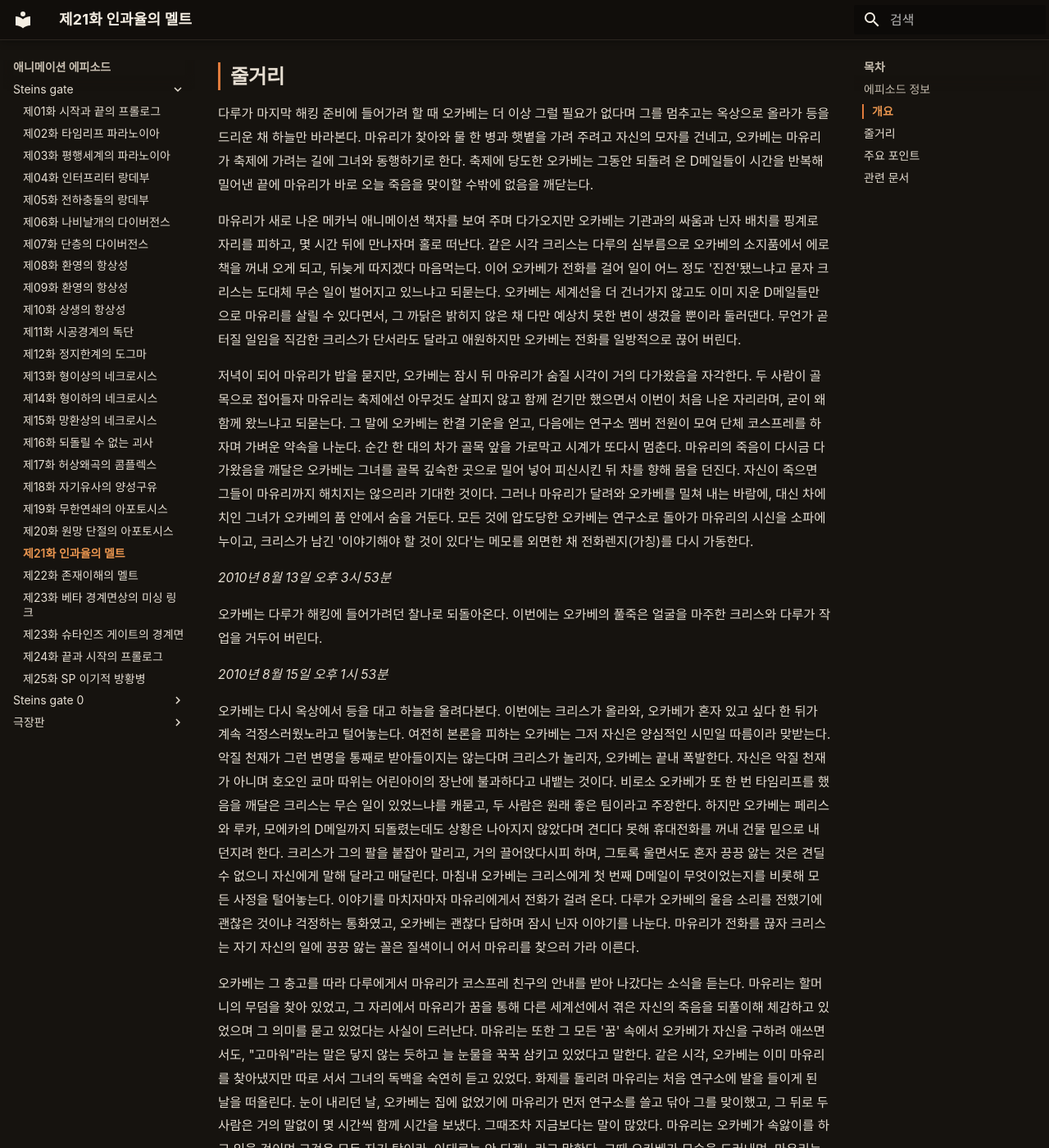
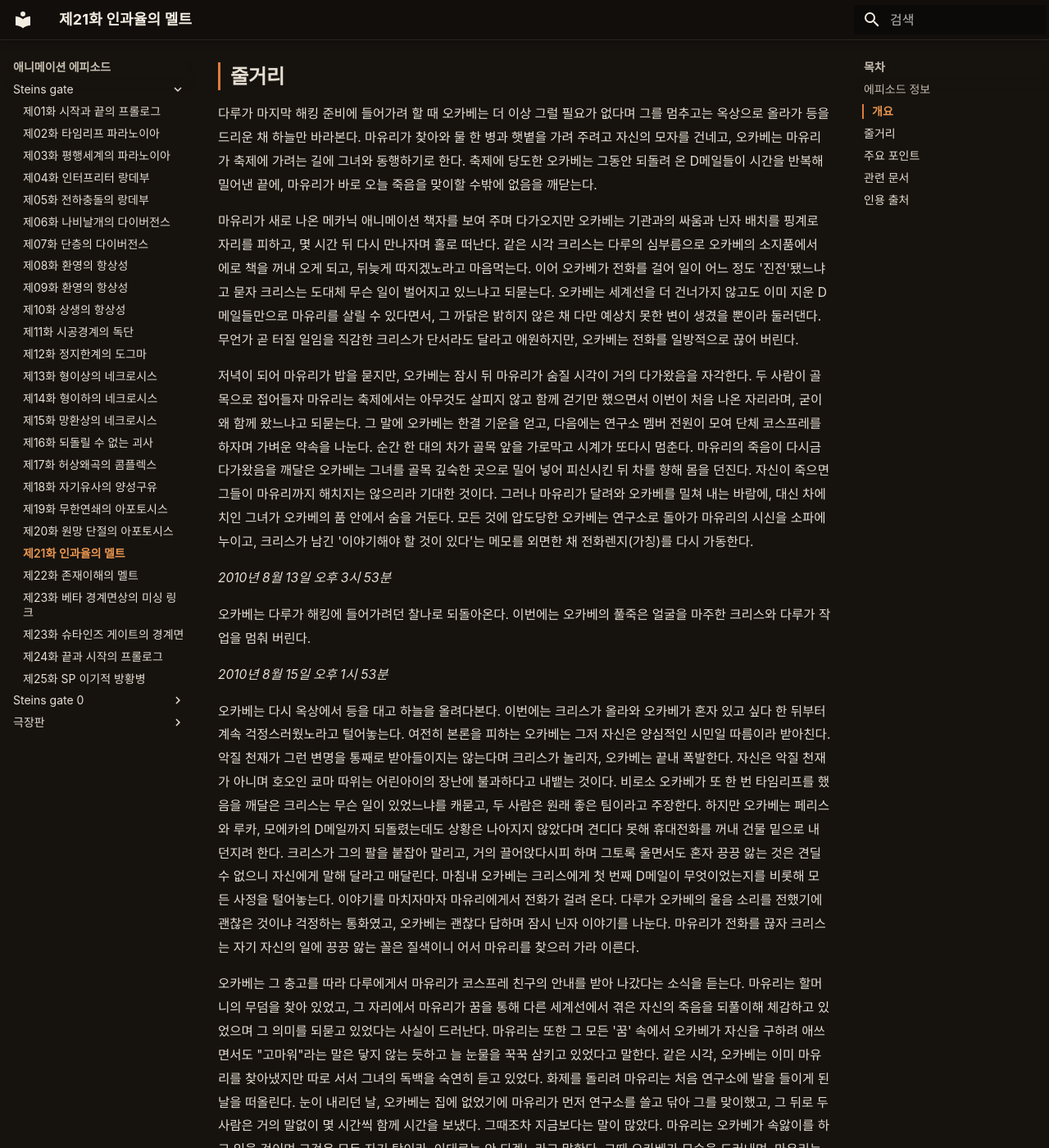
Before and after one commit to sgwiki/sgwiki.github.io, an MkDocs documentation site: the page built from wiki/애니메이션-에피소드/steins-gate/제21화-인과율의-멜트.md, in a window 1280 px wide and 1400 px high, scrolled down 1500 px. Shown: the whole window at 82% size. Built offline with MkDocs 1.6.1 and Material for MkDocs 9.7.7, drawn with Linux system fonts in a browser that asks for light colours; some web fonts are replaced; some of the changed text lies outside the part shown.

Commit message:
chore(wiki): 제21화 정비 — 번역투 동사 교정(거두어→멈춰·맞받는다→받아친다)·조사 호응(뒤가→뒤부터)·구어 줄임말 회피(축제에선→축제에서는)·문어체 호응·인용 출처 섹션 추가

```diff
--- a/wiki/애니메이션-에피소드/steins-gate/제21화-인과율의-멜트.md
+++ b/wiki/애니메이션-에피소드/steins-gate/제21화-인과율의-멜트.md
@@ -34,33 +34,33 @@
 
 ## 줄거리
 
-다루가 마지막 해킹 준비에 들어가려 할 때 오카베는 더 이상 그럴 필요가 없다며 그를 멈추고는 옥상으로 올라가 등을 드리운 채 하늘만 바라본다. 마유리가 찾아와 물 한 병과 햇볕을 가려 주려고 자신의 모자를 건네고, 오카베는 마유리가 축제에 가려는 길에 그녀와 동행하기로 한다. 축제에 당도한 오카베는 그동안 되돌려 온 D메일들이 시간을 반복해 밀어낸 끝에 마유리가 바로 오늘 죽음을 맞이할 수밖에 없음을 깨닫는다.
+다루가 마지막 해킹 준비에 들어가려 할 때 오카베는 더 이상 그럴 필요가 없다며 그를 멈추고는 옥상으로 올라가 등을 드리운 채 하늘만 바라본다. 마유리가 찾아와 물 한 병과 햇볕을 가려 주려고 자신의 모자를 건네고, 오카베는 마유리가 축제에 가려는 길에 그녀와 동행하기로 한다. 축제에 당도한 오카베는 그동안 되돌려 온 D메일들이 시간을 반복해 밀어낸 끝에, 마유리가 바로 오늘 죽음을 맞이할 수밖에 없음을 깨닫는다.
 
-마유리가 새로 나온 메카닉 애니메이션 책자를 보여 주며 다가오지만 오카베는 기관과의 싸움과 닌자 배치를 핑계로 자리를 피하고, 몇 시간 뒤에 만나자며 홀로 떠난다. 같은 시각 크리스는 다루의 심부름으로 오카베의 소지품에서 에로 책을 꺼내 오게 되고, 뒤늦게 따지겠다 마음먹는다. 이어 오카베가 전화를 걸어 일이 어느 정도 '진전'됐느냐고 묻자 크리스는 도대체 무슨 일이 벌어지고 있느냐고 되묻는다. 오카베는 세계선을 더 건너가지 않고도 이미 지운 D메일들만으로 마유리를 살릴 수 있다면서, 그 까닭은 밝히지 않은 채 다만 예상치 못한 변이 생겼을 뿐이라 둘러댄다. 무언가 곧 터질 일임을 직감한 크리스가 단서라도 달라고 애원하지만 오카베는 전화를 일방적으로 끊어 버린다.
+마유리가 새로 나온 메카닉 애니메이션 책자를 보여 주며 다가오지만 오카베는 기관과의 싸움과 닌자 배치를 핑계로 자리를 피하고, 몇 시간 뒤 다시 만나자며 홀로 떠난다. 같은 시각 크리스는 다루의 심부름으로 오카베의 소지품에서 에로 책을 꺼내 오게 되고, 뒤늦게 따지겠노라고 마음먹는다. 이어 오카베가 전화를 걸어 일이 어느 정도 '진전'됐느냐고 묻자 크리스는 도대체 무슨 일이 벌어지고 있느냐고 되묻는다. 오카베는 세계선을 더 건너가지 않고도 이미 지운 D메일들만으로 마유리를 살릴 수 있다면서, 그 까닭은 밝히지 않은 채 다만 예상치 못한 변이 생겼을 뿐이라 둘러댄다. 무언가 곧 터질 일임을 직감한 크리스가 단서라도 달라고 애원하지만, 오카베는 전화를 일방적으로 끊어 버린다.
 
-저녁이 되어 마유리가 밥을 묻지만, 오카베는 잠시 뒤 마유리가 숨질 시각이 거의 다가왔음을 자각한다. 두 사람이 골목으로 접어들자 마유리는 축제에선 아무것도 살피지 않고 함께 걷기만 했으면서 이번이 처음 나온 자리라며, 굳이 왜 함께 왔느냐고 되묻는다. 그 말에 오카베는 한결 기운을 얻고, 다음에는 연구소 멤버 전원이 모여 단체 코스프레를 하자며 가벼운 약속을 나눈다. 순간 한 대의 차가 골목 앞을 가로막고 시계가 또다시 멈춘다. 마유리의 죽음이 다시금 다가왔음을 깨달은 오카베는 그녀를 골목 깊숙한 곳으로 밀어 넣어 피신시킨 뒤 차를 향해 몸을 던진다. 자신이 죽으면 그들이 마유리까지 해치지는 않으리라 기대한 것이다. 그러나 마유리가 달려와 오카베를 밀쳐 내는 바람에, 대신 차에 치인 그녀가 오카베의 품 안에서 숨을 거둔다. 모든 것에 압도당한 오카베는 연구소로 돌아가 마유리의 시신을 소파에 누이고, 크리스가 남긴 '이야기해야 할 것이 있다'는 메모를 외면한 채 전화렌지(가칭)를 다시 가동한다.
+저녁이 되어 마유리가 밥을 묻지만, 오카베는 잠시 뒤 마유리가 숨질 시각이 거의 다가왔음을 자각한다. 두 사람이 골목으로 접어들자 마유리는 축제에서는 아무것도 살피지 않고 함께 걷기만 했으면서 이번이 처음 나온 자리라며, 굳이 왜 함께 왔느냐고 되묻는다. 그 말에 오카베는 한결 기운을 얻고, 다음에는 연구소 멤버 전원이 모여 단체 코스프레를 하자며 가벼운 약속을 나눈다. 순간 한 대의 차가 골목 앞을 가로막고 시계가 또다시 멈춘다. 마유리의 죽음이 다시금 다가왔음을 깨달은 오카베는 그녀를 골목 깊숙한 곳으로 밀어 넣어 피신시킨 뒤 차를 향해 몸을 던진다. 자신이 죽으면 그들이 마유리까지 해치지는 않으리라 기대한 것이다. 그러나 마유리가 달려와 오카베를 밀쳐 내는 바람에, 대신 차에 치인 그녀가 오카베의 품 안에서 숨을 거둔다. 모든 것에 압도당한 오카베는 연구소로 돌아가 마유리의 시신을 소파에 누이고, 크리스가 남긴 '이야기해야 할 것이 있다'는 메모를 외면한 채 전화렌지(가칭)를 다시 가동한다.
 
 *2010년 8월 13일 오후 3시 53분*
 
-오카베는 다루가 해킹에 들어가려던 찰나로 되돌아온다. 이번에는 오카베의 풀죽은 얼굴을 마주한 크리스와 다루가 작업을 거두어 버린다.
+오카베는 다루가 해킹에 들어가려던 찰나로 되돌아온다. 이번에는 오카베의 풀죽은 얼굴을 마주한 크리스와 다루가 작업을 멈춰 버린다.
 
 *2010년 8월 15일 오후 1시 53분*
 
-오카베는 다시 옥상에서 등을 대고 하늘을 올려다본다. 이번에는 크리스가 올라와, 오카베가 혼자 있고 싶다 한 뒤가 계속 걱정스러웠노라고 털어놓는다. 여전히 본론을 피하는 오카베는 그저 자신은 양심적인 시민일 따름이라 맞받는다. 악질 천재가 그런 변명을 통째로 받아들이지는 않는다며 크리스가 놀리자, 오카베는 끝내 폭발한다. 자신은 악질 천재가 아니며 호오인 쿄마 따위는 어린아이의 장난에 불과하다고 내뱉는 것이다. 비로소 오카베가 또 한 번 타임리프를 했음을 깨달은 크리스는 무슨 일이 있었느냐를 캐묻고, 두 사람은 원래 좋은 팀이라고 주장한다. 하지만 오카베는 페리스와 루카, 모에카의 D메일까지 되돌렸는데도 상황은 나아지지 않았다며 견디다 못해 휴대전화를 꺼내 건물 밑으로 내던지려 한다. 크리스가 그의 팔을 붙잡아 말리고, 거의 끌어앉다시피 하며, 그토록 울면서도 혼자 끙끙 앓는 것은 견딜 수 없으니 자신에게 말해 달라고 매달린다. 마침내 오카베는 크리스에게 첫 번째 D메일이 무엇이었는지를 비롯해 모든 사정을 털어놓는다. 이야기를 마치자마자 마유리에게서 전화가 걸려 온다. 다루가 오카베의 울음 소리를 전했기에 괜찮은 것이냐 걱정하는 통화였고, 오카베는 괜찮다 답하며 잠시 닌자 이야기를 나눈다. 마유리가 전화를 끊자 크리스는 자기 자신의 일에 끙끙 앓는 꼴은 질색이니 어서 마유리를 찾으러 가라 이른다.
+오카베는 다시 옥상에서 등을 대고 하늘을 올려다본다. 이번에는 크리스가 올라와 오카베가 혼자 있고 싶다 한 뒤부터 계속 걱정스러웠노라고 털어놓는다. 여전히 본론을 피하는 오카베는 그저 자신은 양심적인 시민일 따름이라 받아친다. 악질 천재가 그런 변명을 통째로 받아들이지는 않는다며 크리스가 놀리자, 오카베는 끝내 폭발한다. 자신은 악질 천재가 아니며 호오인 쿄마 따위는 어린아이의 장난에 불과하다고 내뱉는 것이다. 비로소 오카베가 또 한 번 타임리프를 했음을 깨달은 크리스는 무슨 일이 있었느냐를 캐묻고, 두 사람은 원래 좋은 팀이라고 주장한다. 하지만 오카베는 페리스와 루카, 모에카의 D메일까지 되돌렸는데도 상황은 나아지지 않았다며 견디다 못해 휴대전화를 꺼내 건물 밑으로 내던지려 한다. 크리스가 그의 팔을 붙잡아 말리고, 거의 끌어앉다시피 하며 그토록 울면서도 혼자 끙끙 앓는 것은 견딜 수 없으니 자신에게 말해 달라고 매달린다. 마침내 오카베는 크리스에게 첫 번째 D메일이 무엇이었는지를 비롯해 모든 사정을 털어놓는다. 이야기를 마치자마자 마유리에게서 전화가 걸려 온다. 다루가 오카베의 울음 소리를 전했기에 괜찮은 것이냐 걱정하는 통화였고, 오카베는 괜찮다 답하며 잠시 닌자 이야기를 나눈다. 마유리가 전화를 끊자 크리스는 자기 자신의 일에 끙끙 앓는 꼴은 질색이니 어서 마유리를 찾으러 가라 이른다.
 
-오카베는 그 충고를 따라 다루에게서 마유리가 코스프레 친구의 안내를 받아 나갔다는 소식을 듣는다. 마유리는 할머니의 무덤을 찾아 있었고, 그 자리에서 마유리가 꿈을 통해 다른 세계선에서 겪은 자신의 죽음을 되풀이해 체감하고 있었으며 그 의미를 묻고 있었다는 사실이 드러난다. 마유리는 또한 그 모든 '꿈' 속에서 오카베가 자신을 구하려 애쓰면서도, "고마워"라는 말은 닿지 않는 듯하고 늘 눈물을 꾹꾹 삼키고 있었다고 말한다. 같은 시각, 오카베는 이미 마유리를 찾아냈지만 따로 서서 그녀의 독백을 숙연히 듣고 있었다. 화제를 돌리려 마유리는 처음 연구소에 발을 들이게 된 날을 떠올린다. 눈이 내리던 날, 오카베는 집에 없었기에 마유리가 먼저 연구소를 쓸고 닦아 그를 맞이했고, 그 뒤로 두 사람은 거의 말없이 몇 시간씩 함께 시간을 보냈다. 그때조차 지금보다는 말이 많았다. 마유리는 오카베가 속앓이를 하고 있을 것이며 그것은 모두 자기 탓이라, 이대로는 안 되겠노라고 말한다. 그때 오카베가 모습을 드러내며, 마유리는 자신의 인질이니 눈에서 절대 떼지 않겠노라 선언한다. 그리고 언젠가 무엇이 문제인지 직접 말해 주겠다 약속하며, 새 우파를 사러 그녀와 함께 자리를 뜬다.
+오카베는 그 충고를 따라 다루에게서 마유리가 코스프레 친구의 안내를 받아 나갔다는 소식을 듣는다. 마유리는 할머니의 무덤을 찾아 있었고, 그 자리에서 마유리가 꿈을 통해 다른 세계선에서 겪은 자신의 죽음을 되풀이해 체감하고 있었으며 그 의미를 되묻고 있었다는 사실이 드러난다. 마유리는 또한 그 모든 '꿈' 속에서 오카베가 자신을 구하려 애쓰면서도 "고마워"라는 말은 닿지 않는 듯하고 늘 눈물을 꾹꾹 삼키고 있었다고 말한다. 같은 시각, 오카베는 이미 마유리를 찾아냈지만 따로 서서 그녀의 독백을 숙연히 듣고 있었다. 화제를 돌리려 마유리는 처음 연구소에 발을 들이게 된 날을 떠올린다. 눈이 내리던 날, 오카베는 집에 없었기에 마유리가 먼저 연구소를 쓸고 닦아 그를 맞이했고, 그 뒤로 두 사람은 거의 말없이 몇 시간씩 함께 시간을 보냈다. 그때조차 지금보다는 말이 많았다. 마유리는 오카베가 속앓이를 하고 있을 것이며 그것은 모두 자기 탓이라, 이대로는 안 되겠노라고 말한다. 그때 오카베가 모습을 드러내며, 마유리는 자신의 인질이니 눈에서 절대 떼지 않겠노라 선언한다. 그리고 언젠가 무엇이 문제인지 직접 말해 주겠다 약속하며, 새 우파를 사러 그녀와 함께 자리를 뜬다.
 
 그날 밤, 크리스는 아마네 스즈하의 타임머신이 추락했던 라디오 회관을 찾는다. 그리고 어둠 속에서, 다른 세계선에서 자신이 찔려 쓰러졌던 바로 그 방에 다다른다.
 
 ## 주요 포인트
 
-- **되돌릴 수 없는 마유리의 죽음**: 축제에 함께 가고, 차를 향해 몸을 던져 대신 죽으려까지 해보지만 마유리는 끝내 같은 날 골목에서 차에 치여 숨진다. 한 세계선에서 정해진 결과가 되풀이되는 수속의 무게가 오카베를 짓누른다.
-- **호오인 쿄마 가면의 붕괴**: 오카베가 스스로 '나는 악질 천재가 아니며 호오인 쿄마는 아이들의 장난'이라 선언하며, 그동안 위안이던 매드 사이언티스트 페르소나가 한순간에 무너진다.
+- **되돌릴 수 없는 마유리의 죽음**: 축제에 함께 가고, 차를 향해 몸을 던져 대신 죽으려까지 해 보지만 마유리는 끝내 같은 날 골목에서 차에 치여 숨진다. 한 세계선에서 정해진 결과가 되풀이되는 수속의 무게가 오카베를 짓누른다.
+- **호오인 쿄마 가면의 붕괴**: 오카베가 스스로 '나는 악질 천재가 아니며 호오인 쿄마는 아이들의 장난'이라 선언하며 그동안 위안이던 매드 사이언티스트 페르소나가 한순간에 무너진다.
 - **크리스에게 처음으로 모든 것을 고백하다**: 휴대전화를 건물 밑으로 던지려던 오카베를 크리스가 붙잡고, 오카베는 마침내 첫 번째 D메일의 진실을 비롯해 홀로 안고 있던 모든 사정을 털어놓는다. 두 사람의 유대가 사태를 함께 짊어지는 관계로 바뀌는 분기점이다.
 - **마유리가 꿈으로 체감한 죽음**: 마유리가 다른 세계선에서의 자기 죽음을 꿈을 통해 겪고 있었으며, 그 속에서 오카베가 자신을 구하려 하면서도 늘 눈물을 삼키고 있었음을 느꼈다는 사실이 밝혀진다. 리딩 슈타이너에 가까운 직감의 복선으로 읽힌다.
 - **인질 선언**: 오카베가 마유리를 '자신의 인질'이라 칭하며 눈에서 절대 떼지 않겠노라 다짐하는 장면은, 그가 유일하게 할 수 있는 보호의 방식을 상징한다.
 - **첫 번째 D메일과 이어지는 딜레마**: 오카베가 크리스에게 털어놓은 고백은 이전 화에서 깨달은, 첫 번째 D메일이 크리스의 죽음을 막았다는 진실과 맞닿아 있다. 마유리를 살리는 길이 곧 크리스를 잃는 길이라는 선택의 구조가 점점 또렷해진다.
-- **라디오 회관의 방으로 향하는 크리스**: 밤, 크리스가 다른 세계선에서 자신이 찔려 쓰러졌던 방을 홀로 찾아드는 끝장면은 다음 화로 직결되는 여운이자, 두 사람 중 한 명을 희생해야 하는 선택이 현실로 다가옴을 알리는 신호다.
+- **라디오 회관의 방으로 향하는 크리스**: 밤, 크리스가 다른 세계선에서 자신이 찔려 쓰러졌던 방을 홀로 찾아드는 끝장면은 다음 화로 직결되는 여운이자 두 사람 중 한 명을 희생해야 하는 선택이 현실로 다가옴을 알리는 신호다.
 
 ## 관련 문서
 
@@ -79,3 +79,5 @@
 - [SERN](../../lore/SERN.md)
 - [라디오 회관](../../lore/라디오-회관.md)
 - [슈타인즈 게이트 2011년 TV 애니메이션](../../lore/슈타인즈-게이트-2011년-TV-애니메이션.md)
+
+## 인용 출처
```
